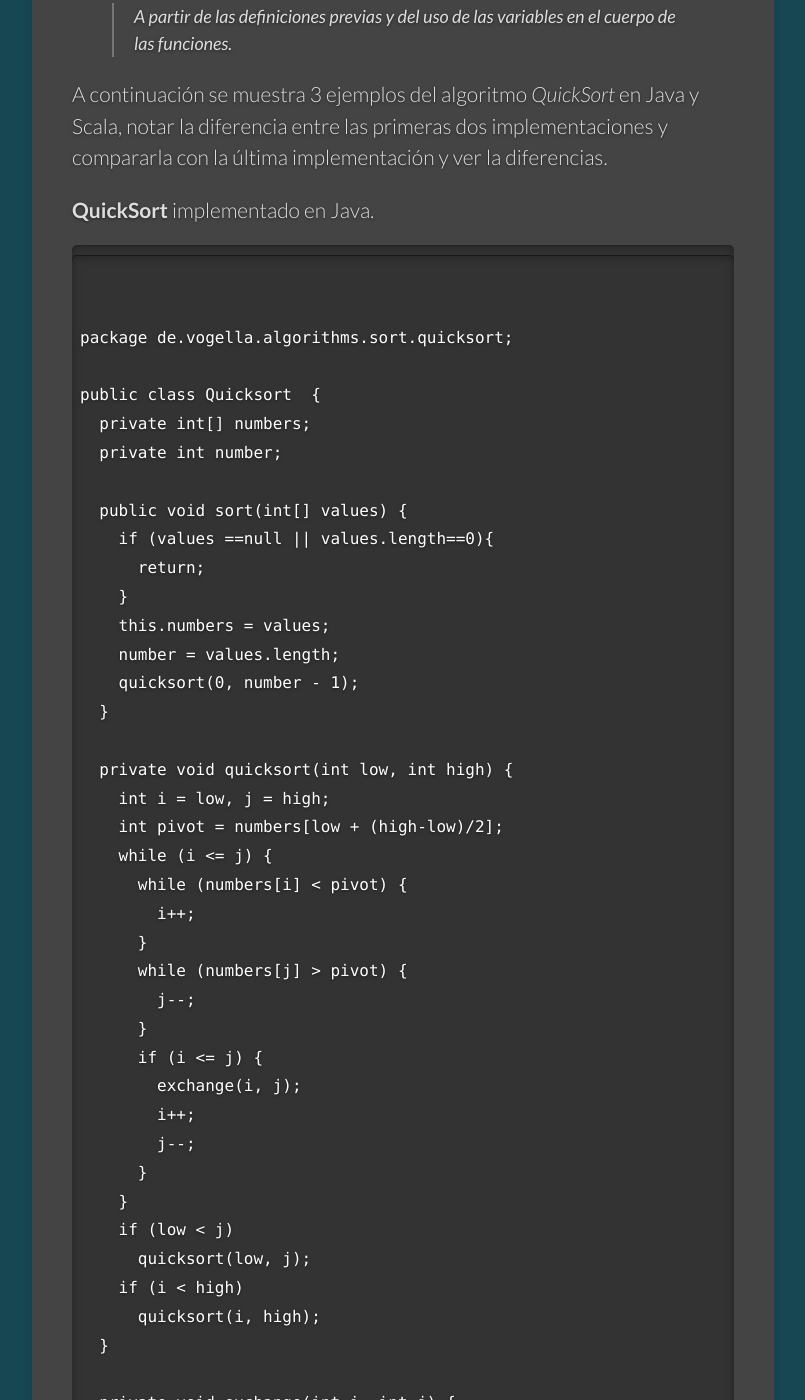
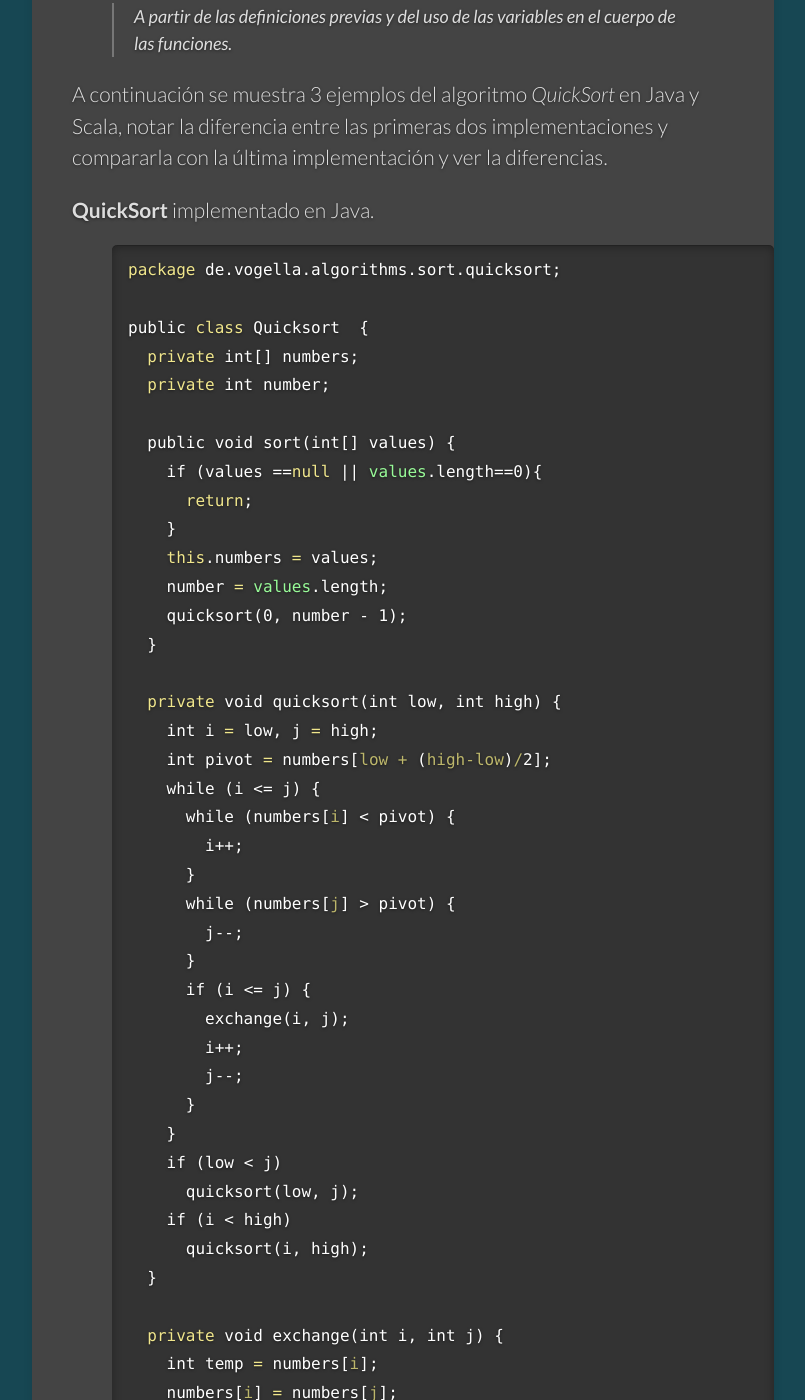
Before and after one commit to scalamx/scalamx.github.io, a Jekyll site: the page built from _posts/2014-10-25-sort-scala-vs-java.markdown, in a window 1280 px wide and 1400 px high, scrolled down 820 px. Shown: the whole window, without its empty margins (139-944 px from the left). Built offline with Jekyll 4.4.1, drawn with Linux system fonts in a browser that asks for light colours; comment, search, counter and statistics services are not loaded; some of the changed text lies outside the part shown.

Commit message:
Code tags in post changed to Pygments, which is the official syntax highlighting in our blog.

````diff
--- a/_posts/2014-05-23-Post-sort-scala.markdown
+++ b/_posts/2014-10-25-sort-scala-vs-java.markdown
@@ -5,8 +5,12 @@
 date      : 2014-08-7 01:16:55
 categories: scalamx redaccion sort algoritmos implementacion
 ---
+
+
 ###¿Por qué Scala?###
-Scala es un lenguaje hibrido y con un gran poder para el desarrollo de software robusto, basta con ver los ejemplos de  [Coursera](https://tech.coursera.org/blog/2014/02/18/why-we-love-scala-at-coursera/) y [Twitter](http://www.artima.com/scalazine/articles/twitter_on_scala.html) para saber porque. Es por ello que en este post, pretendo mostrar algunas caracteristicas a la hora de implementar un algoritmo de ordenamiento en Scala.
+
+Scala es un lenguaje hibrido y con un gran poder para el desarrollo de software robusto, basta con ver los ejemplos de  [Coursera](https://tech.coursera.org/blog/2014/02/18/why-we-love-scala-at-coursera/) y [Twitter](http://www.artima.com/scalazine/articles/twitter_on_scala.html) para saber porque.
+Es por ello que en este post, pretendo mostrar algunas caracteristicas a la hora de implementar un algoritmo de ordenamiento en Scala.
 
 
 Empezaré con una caracteristica propia de los lenguajes funcionales (como *Haskell*,*OCaml*,*F#* entre otros) y es la **inferencia de tipos**.
@@ -20,12 +24,11 @@
 
 A continuación se muestra 3 ejemplos del algoritmo *QuickSort* en Java y Scala, notar la diferencia entre las primeras dos implementaciones y compararla con la última implementación y ver la diferencias.
 
+
 **QuickSort** implementado en Java.
 
 
-```
-
-
+{% highlight scala %}
 package de.vogella.algorithms.sort.quicksort;
 
 public class Quicksort  {
@@ -69,14 +72,12 @@
     numbers[j] = temp;
   }
 }
-
-
-```
+{% endhighlight %}
 
 Este es la implementacion en Scala.
 
 
-```
+{% highlight scala %}
 def sort(xs: Array[Int]) {
   def swap(i: Int, j: Int) {
     val t = xs(i); xs(i) = xs(j); xs(j) = t
@@ -98,13 +99,13 @@
   }
   sort1(0, xs.length - 1)
 }
-```
+{% endhighlight %}
 
 
 La siguiente implementación fue escrita en Scala, pero con los principios de la programación funcional y aprovechando la inferencia de tipos:
 
 
-```
+{% highlight scala %}
 def sort(xs: Array[Int]): Array[Int] = {
   if (xs.length <= 1) xs
   else {
@@ -115,7 +116,7 @@
           sort(xs filter (pivot <)))
   }
 }
-```
+{% endhighlight %}
 
 
 El algoritmo implementado de manera funcional captura la esencia del algoritmo QuickSort de manera consisa:
@@ -137,7 +138,7 @@
 ###Nota###
   Si no tienes idea de como funciona el algoritmo Quicksort, recomiendo que veas esta [Animación de QuickSort](http://en.wikipedia.org/wiki/Quicksort#mediaviewer/File:Sorting_quicksort_anim.gif).
 
-  **Referencia**
+###Referencia###
 
 * [Scala By Example, Martin Odersky](http://www.scala-lang.org/docu/files/ScalaByExample.pdf)
 
````
